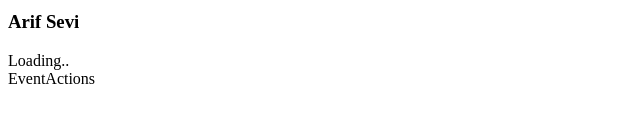
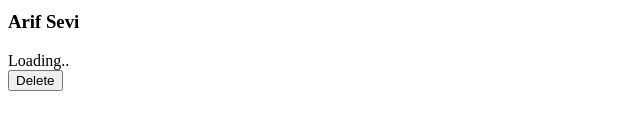
Before and after one commit to furkansylu97/TypeScript_Works, a React (Vite) app in the folder ReactTypeScript/: page / in a window 1280 px wide. Shown: the part 298-428 px from the top of the page, without its empty margins (0-640 px from the left). Built offline with nearby package versions, Linux system fonts and the light colour scheme.

Commit message:
Onclick event definition and type definition process were performed

```diff
--- a/ReactTypeScript/src/components/EventActions.tsx
+++ b/ReactTypeScript/src/components/EventActions.tsx
@@ -1,8 +1,15 @@
 import React from 'react'
 
 function EventActions() {
+
+    const handleClick = (event:React.MouseEvent<HTMLButtonElement>, id:number) => {
+
+    };
+
   return (
-    <div>EventActions</div>
+    <div>
+        <button onClick={(event) => handleClick(event, 4)}>Delete</button>
+    </div>
   )
 }
 
```
